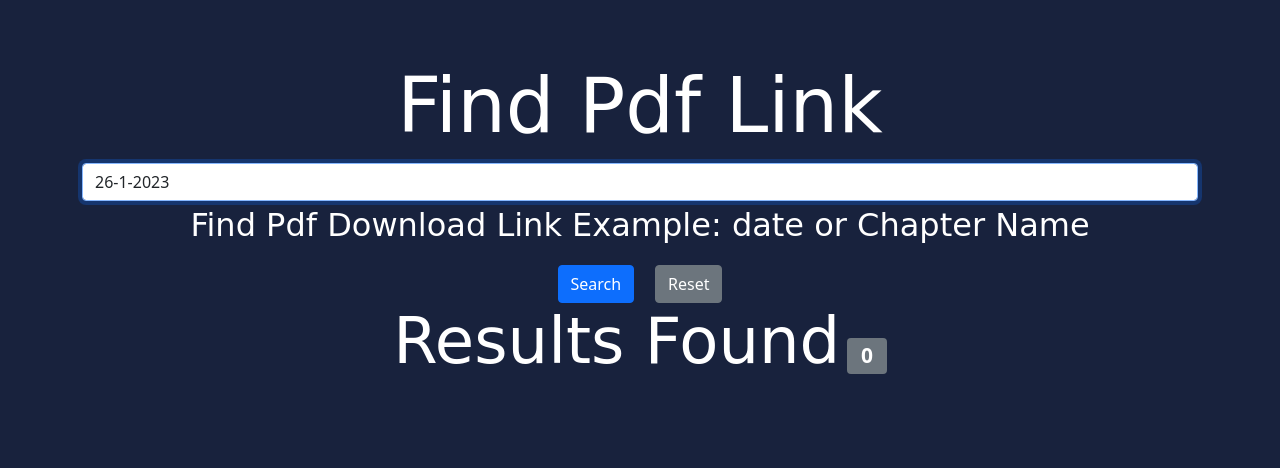
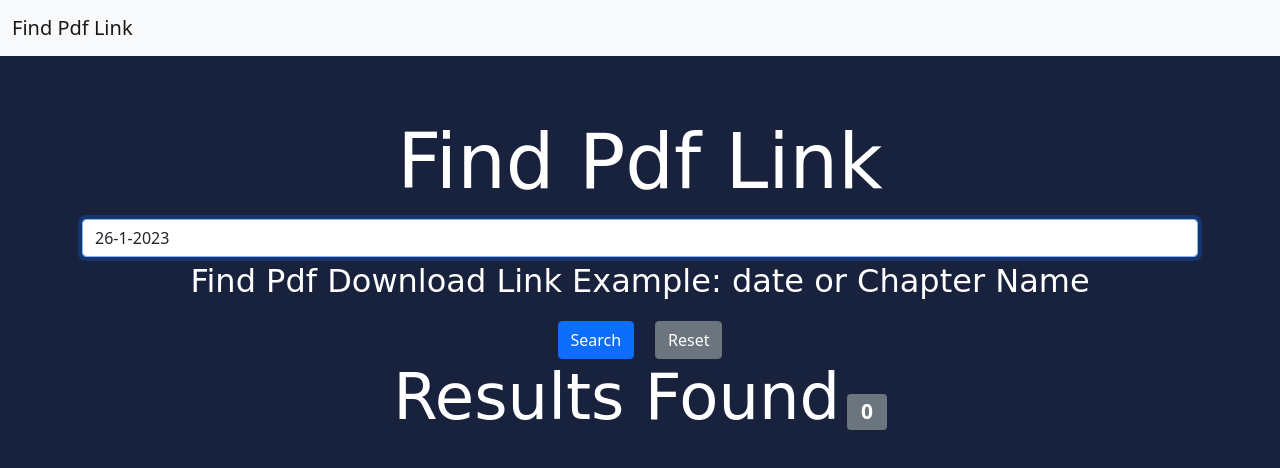
Before and after one commit to gitdrive5/pdflink, a plain HTML site: page index.html in a window 1280 px wide. Drawn offline with nearby package versions, Linux system fonts and the light colour scheme.

Commit message:
Update index.html

```diff
--- a/index.html
+++ b/index.html
@@ -11,7 +11,11 @@
     <title>NVSTG Link</title>
   </head>
   <body>
-
+ <nav class="navbar navbar-expand-lg navbar-light bg-light">
+  <div class="container-fluid">
+    <a class="navbar-brand">Find Pdf Link</a>
+  </div>
+</nav>
     <!-- Alert -->
     <div id="alert" style="display: none;" class="alert alert-danger fade show" role="alert">
       <span id="alert-text">A simple danger alert—check it out!</span>
```
